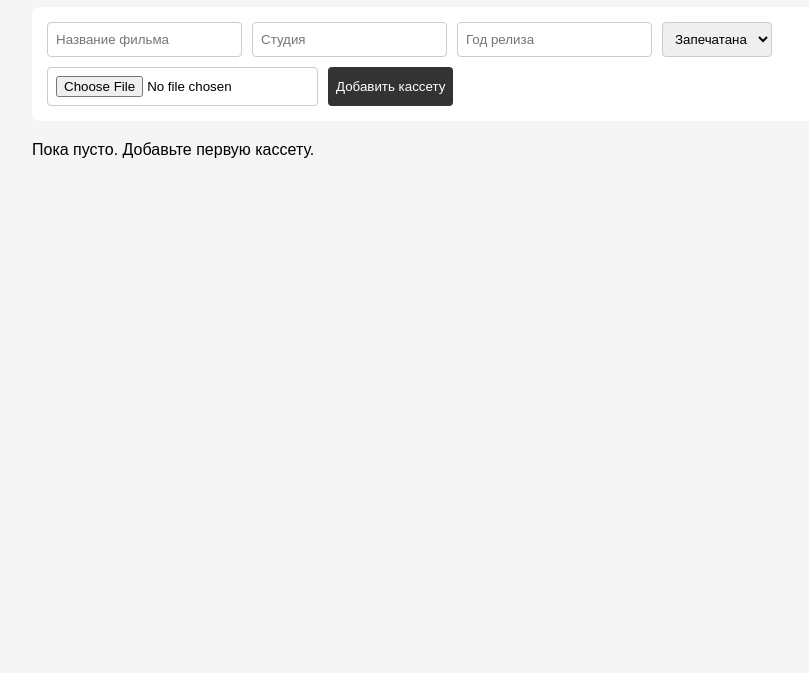
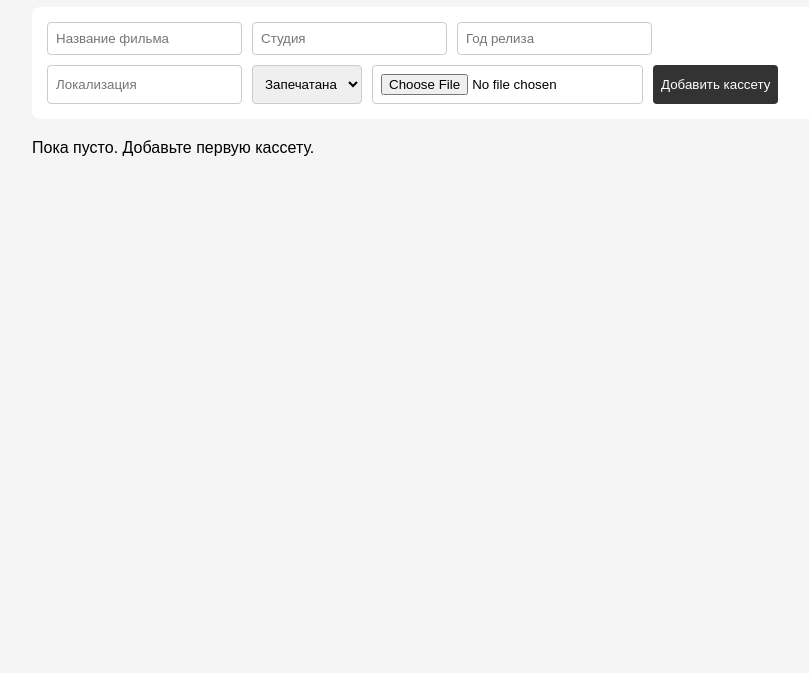
Before and after one commit to Shuzzod/vhs-collection, a plain HTML site: page index.html in a window 1280 px wide. Shown: the part 127-800 px from the top of the page, without its empty margins (208-1017 px from the left). Drawn offline with Linux system fonts and the light colour scheme.

Commit message:
Add files via upload

```diff
--- a/index.html
+++ b/index.html
@@ -20,6 +20,7 @@
         <input type="text" id="title" placeholder="Название фильма" required>
         <input type="text" id="studio" placeholder="Студия">
         <input type="number" id="year" placeholder="Год релиза">
+        <input type="text" id="localization" placeholder="Локализация">
         <select id="condition">
             <option value="Запечатана">Запечатана</option>
             <option value="Отличное">Отличное</option>
```
